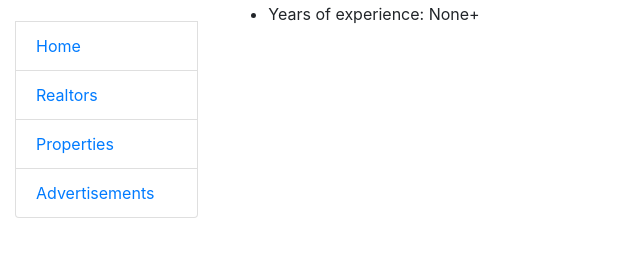
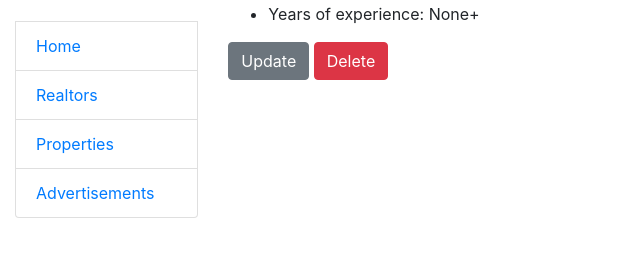
Before and after one commit to Nexxel05/Realtor-agency, a Django app: page /realtors/1/ in a window 1280 px wide. Shown: the part 102-359 px from the top of the page, without its empty margins (0-640 px from the left). Run offline with Django 4.2, Linux system fonts and the light colour scheme; the visitor is signed in with stand-in values (Sample User, id 1); data comes from the database, SQL or seed files in the repository.

Commit message:
Add update and delete buttons on advertisement_detail.html and realtor_detail.html

```diff
--- a/advertisement/urls.py
+++ b/advertisement/urls.py
@@ -34,8 +34,8 @@ urlpatterns = [
     path('advertisements/', AdvertisementListView.as_view(), name="advertisement-list"),
     path('advertisements/<int:pk>/', AdvertisementDetailView.as_view(), name="advertisement-detail"),
     path('advertisements/create', AdvertisementCreateView.as_view(), name="advertisement-create"),
-    path('advertisements/<int:pk>/delete/', AdvertisementDeleteView.as_view(), name="advertisements-delete"),
-    path('advertisements/<int:pk>/update/', AdvertisementUpdateView.as_view(), name="advertisements-update"),
+    path('advertisements/<int:pk>/delete/', AdvertisementDeleteView.as_view(), name="advertisement-delete"),
+    path('advertisements/<int:pk>/update/', AdvertisementUpdateView.as_view(), name="advertisement-update"),
 
 ]
 
--- a/templates/advertisement/advertisement_detail.html
+++ b/templates/advertisement/advertisement_detail.html
@@ -15,6 +15,7 @@
       {% endfor %}
     </ul>
 
-
   </ul>
+  <a class="btn btn-secondary" href="{% url 'advertisement:advertisement-update' pk=advertisement.id %}">Update</a>
+  <a class="btn btn-danger" href="{% url 'advertisement:advertisement-delete' pk=advertisement.id %}">Delete</a>
 {% endblock %}
--- a/templates/advertisement/realtor_detail.html
+++ b/templates/advertisement/realtor_detail.html
@@ -7,4 +7,6 @@
     <li>Phone number: {{realtor.phone_number}}</li>
     <li>Years of experience: {{realtor.years_of_experience}}+</li>
   </ul>
+  <a class="btn btn-secondary" href="{% url 'advertisement:realtor-update' pk=realtor.id %}">Update</a>
+  <a class="btn btn-danger" href="{% url 'advertisement:realtor-delete' pk=realtor.id %}">Delete</a>
 {% endblock %}
```
